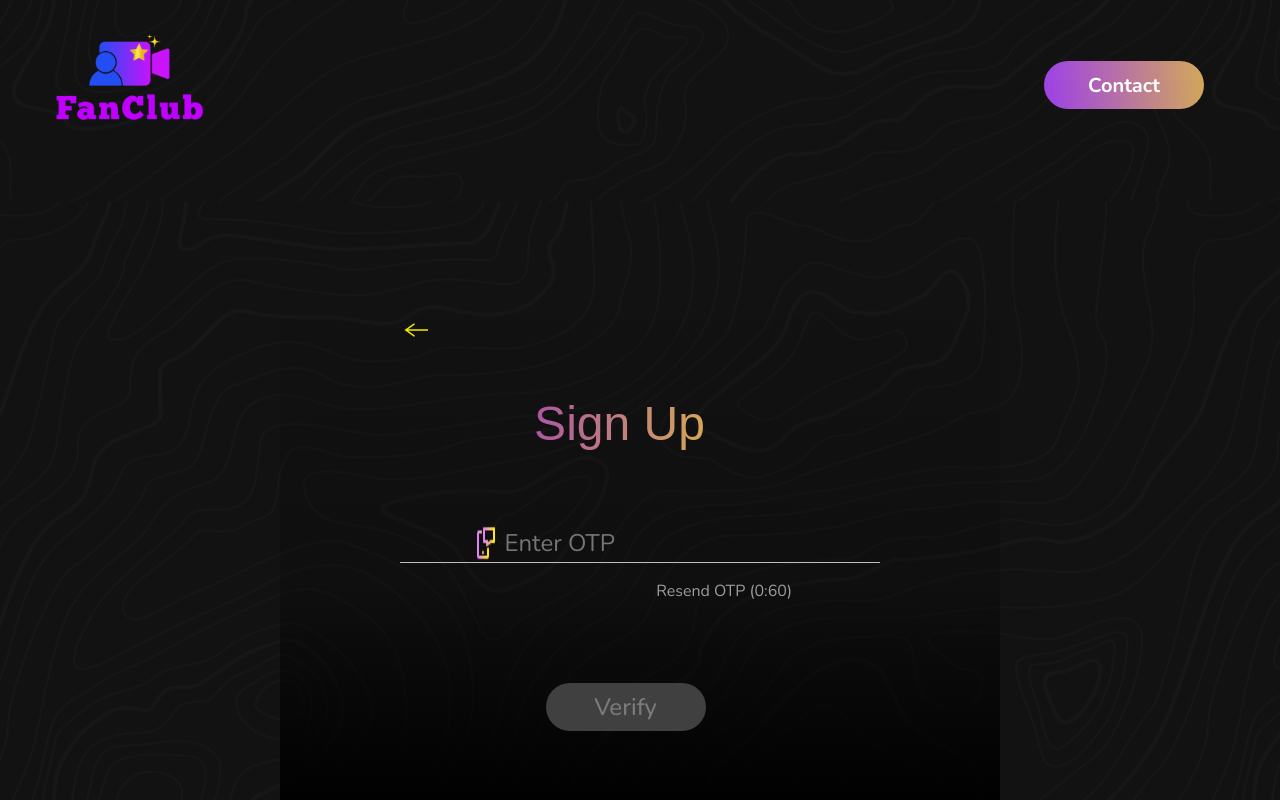
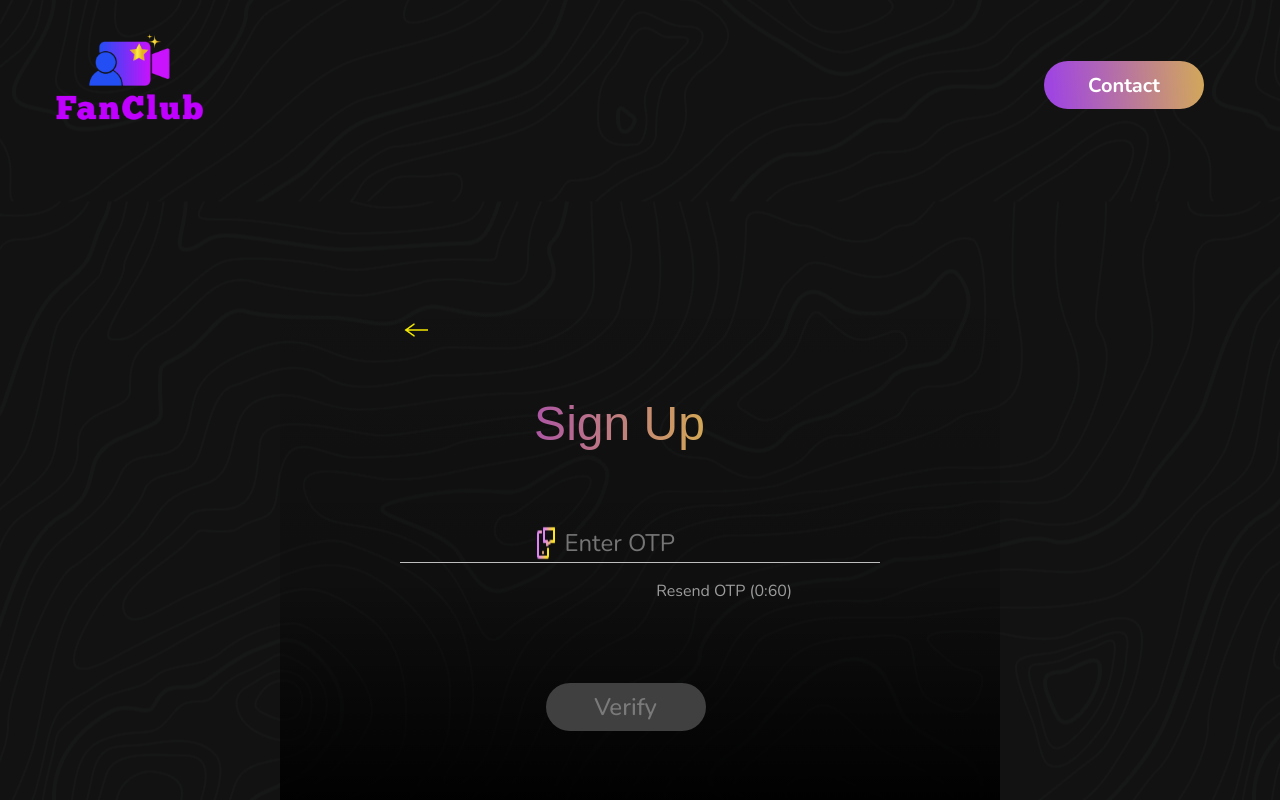
Before and after one commit to maddy12day/amandeep_project, a React (Create React App) app: page /verify in a window 1280 px wide. Shown: the top 800 px of the page. Built offline with nearby package versions, Linux system fonts and the light colour scheme.

Commit message:
Completed

```diff
--- a/src/index.scss
+++ b/src/index.scss
@@ -365,6 +365,9 @@ button {
 .symb{
   margin-bottom: 11px;
   margin-left: 78px;
+}
+.frame-icon{
+  margin-left: 25%;
 }
 
 input[type="number"]::-webkit-inner-spin-button,
```
